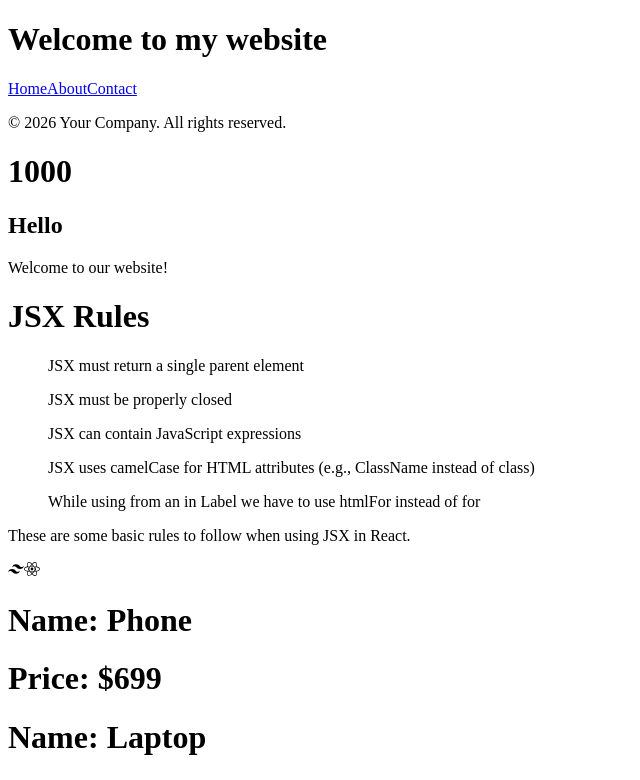
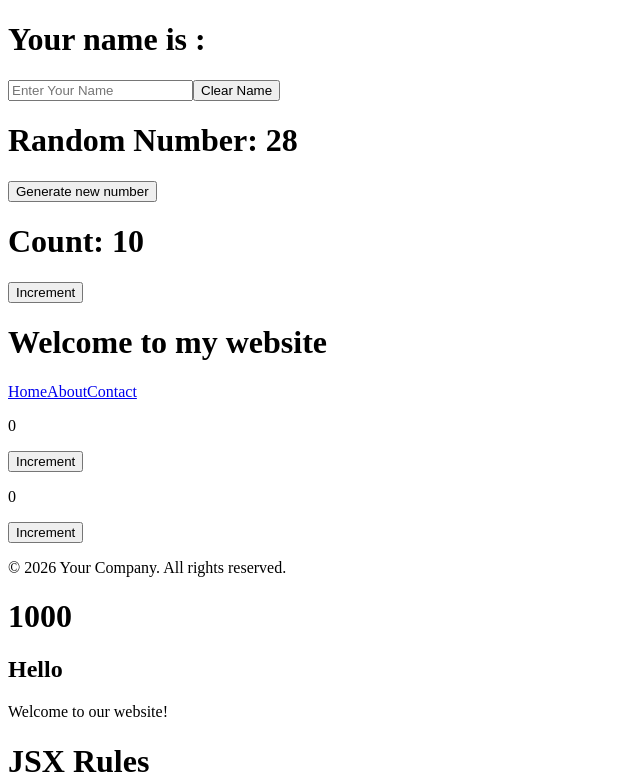
Before and after one commit to edonis175/yt-react-vite-learning, a React (Vite) app: page / in a window 1280 px wide. Shown: the top 780 px of the page, without its empty margins (0-640 px from the left). Built offline with nearby package versions, Linux system fonts and the light colour scheme.

Commit message:
Learned useState and useEffect

```diff
--- a/src/App.jsx
+++ b/src/App.jsx
@@ -25,11 +25,20 @@ import Weather from "./components/Weather";
 import UserStatus from "./components/UserStatus";
 import Inviting from "./components/Inviting";
 import Events from "./components/Events";
+import UseStateHook from "./components/UseStateHook";
+import SharedState from "./components/SharedState";
+import ExampleOne from "./components/ExampleOne";
+import ExampleTwo from "./components/ExampleTwo";
+import ExampleThree from "./components/ExampleThree";
 
 const App = () => {
   return (
     <div>
+      <ExampleThree />
+      <ExampleTwo />
+      <ExampleOne />
       <Header />
+      <SharedState />
       <Footer />
       <WelcomeMessage />
       <JSXRules />
@@ -44,6 +53,7 @@ const App = () => {
       <UserStatus loggedIn={true} isAdmin={true} />
       <Inviting timeofDay="morning" />
       <Events />
+      <UseStateHook />
     </div>
   );
 };
--- /dev/null
+++ b/src/components/Component/ComponentOne.jsx
@@ -0,0 +1,11 @@
+const ComponentOne = ({ count, onClickHandler }) => {
+  const handleClick = () => onClickHandler();
+  return (
+    <div>
+      <p>{count}</p>
+      <button onClick={handleClick}>Increment</button>
+    </div>
+  );
+};
+
+export default ComponentOne;
--- /dev/null
+++ b/src/components/Component/ComponentTwo.jsx
@@ -0,0 +1,11 @@
+const ComponentTwo = ({ count, onClickHandler }) => {
+  const handleClick = () => onClickHandler();
+  return (
+    <div>
+      <p>{count} </p>
+      <button onClick={handleClick}>Increment</button>
+    </div>
+  );
+};
+
+export default ComponentTwo;
--- a/src/components/Events.jsx
+++ b/src/components/Events.jsx
@@ -18,20 +18,20 @@ const Copy = () => {
   );
 };
 
-const Move = () => {
-  function moveHandler() {
-    alert("Mouse move event triggered!");
-    console.log("Mouse move event triggered!");
-  }
-  return <p onMouseMove={moveHandler}>Move your mouse over this text!</p>;
-};
+// const Move = () => {
+//   function moveHandler() {
+//     alert("Mouse move event triggered!");
+//     console.log("Mouse move event triggered!");
+//   }
+//   return <p onMouseMove={moveHandler}>Move your mouse over this text!</p>;
+// };
 
 const Events = () => {
   return (
     <section>
       <Button />
       <Copy />
-      <Move />
+      {/* <Move /> */}
     </section>
   );
 };
--- /dev/null
+++ b/src/components/ExampleOne.jsx
@@ -0,0 +1,21 @@
+import React from "react";
+import { useState } from "react";
+
+const ExampleOne = () => {
+  const [count, setCount] = useState(() => {
+    const initalCount = 10;
+    return initalCount;
+  });
+
+  const increment = () => {
+    setCount((prevCount) => prevCount + 1);
+  };
+  return (
+    <div>
+      <h1>Count: {count}</h1>
+      <button onClick={increment}>Increment</button>
+    </div>
+  );
+};
+
+export default ExampleOne;
--- /dev/null
+++ b/src/components/ExampleThree.jsx
@@ -0,0 +1,33 @@
+import React, { useEffect, useState } from "react";
+
+const ExampleThree = () => {
+  const [name, setName] = useState(() => {
+    const savedName = localStorage.getItem("name");
+    return savedName ? JSON.parse(savedName) : "";
+  });
+
+  useEffect(() => {
+    localStorage.setItem("name", JSON.stringify(name));
+  }, [name]);
+
+  const handleChange = (event) => {
+    setName(event.target.value);
+  };
+
+  const handleClear = () => setName("");
+
+  return (
+    <div>
+      <h1>Your name is : {name}</h1>
+      <input
+        type="text"
+        value={name}
+        onChange={handleChange}
+        placeholder="Enter Your Name"
+      />
+      <button onClick={handleClear}>Clear Name</button>
+    </div>
+  );
+};
+
+export default ExampleThree;
--- /dev/null
+++ b/src/components/ExampleTwo.jsx
@@ -0,0 +1,19 @@
+import { useState } from "react";
+
+const ExampleTwo = () => {
+  const [randomNumber, setRandomNumber] = useState(() =>
+    Math.floor(Math.random() * 100)
+  );
+  const generateNewRandomNumber = () => {
+    const newNumber = Math.floor(Math.random() * 100);
+    setRandomNumber(newNumber);
+  };
+  return (
+    <div>
+      <h1>Random Number: {randomNumber}</h1>
+      <button onClick={generateNewRandomNumber}>Generate new number</button>
+    </div>
+  );
+};
+
+export default ExampleTwo;
--- /dev/null
+++ b/src/components/SharedState.jsx
@@ -0,0 +1,15 @@
+import { use, useState } from "react";
+import ComponentTwo from "./Component/ComponentTwo";
+import ComponentOne from "./Component/Componentone";
+
+const SharedState = () => {
+  const [count, setCount] = useState(0);
+  return (
+    <section>
+      <ComponentOne count={count} onClickHandler={() => setCount(count + 1)} />
+      <ComponentTwo count={count} onClickHandler={() => setCount(count + 1)} />
+    </section>
+  );
+};
+
+export default SharedState;
--- /dev/null
+++ b/src/components/UseStateHook.jsx
@@ -0,0 +1,81 @@
+import { use, useState } from "react";
+
+const UseStateHook = () => {
+  const [count, setCount] = useState(0);
+  const increment = () => setCount(count + 1);
+  const decrement = () => setCount(count - 1);
+
+  const Friends = () => {
+    const [friends, setFriends] = useState(["Alice", "Bob", "Charlie"]);
+    const addOneFriend = () => setFriends([...friends, "Edonis"]);
+    const removeOneFriend = () =>
+      setFriends(friends.filter((f) => f !== "Bob"));
+    const updateOnefriend = () => {
+      setFriends(friends.map((f) => (f === "Alice" ? "Amelia" : f)));
+    };
+    return (
+      <section>
+        {friends.map((f) => (
+          <li key={Math.random()}>{f}</li>
+        ))}
+
+        <button onClick={addOneFriend}>Add new friend</button>
+        <button onClick={removeOneFriend}>Remove one friend</button>
+        <button onClick={updateOnefriend}>Update one Friend</button>
+      </section>
+    );
+  };
+
+  const Movie = () => {
+    const [movie, setMovie] = useState({
+      title: "Bee",
+      ratings: 4.5,
+    });
+
+    const handleClicked = () => setMovie({ ...movie, ratings: 5 });
+
+    return (
+      <div>
+        <h1>Title:{movie.title}</h1>
+        <p>Rating:{movie.ratings}</p>
+        <button onClick={handleClicked}>Change Rating</button>
+      </div>
+    );
+  };
+
+  const Testmovie = () => {
+    const [mowies, setMowies] = useState([
+      { id: 1, title: "Spiderman", ratings: 4 },
+      { id: 2, title: "Superman", ratings: 6 },
+    ]);
+
+    const handleClick = () => {
+      setMowies(
+        mowies.map((m) => (m.id === 1 ? { ...mowies, title: "Batman" } : m))
+      );
+    };
+
+    return (
+      <section>
+        {mowies.map((m) => (
+          <li key={Math.random()}>{m.title}</li>
+        ))}
+
+        <button onClick={handleClick}>Change name</button>
+      </section>
+    );
+  };
+
+  return (
+    <section>
+      <Testmovie />
+      <Friends />
+      <Movie />
+      <h1>{count}</h1>
+      <button onClick={increment}>+</button>
+      <button onClick={decrement}>-</button>
+    </section>
+  );
+};
+
+export default UseStateHook;
```
